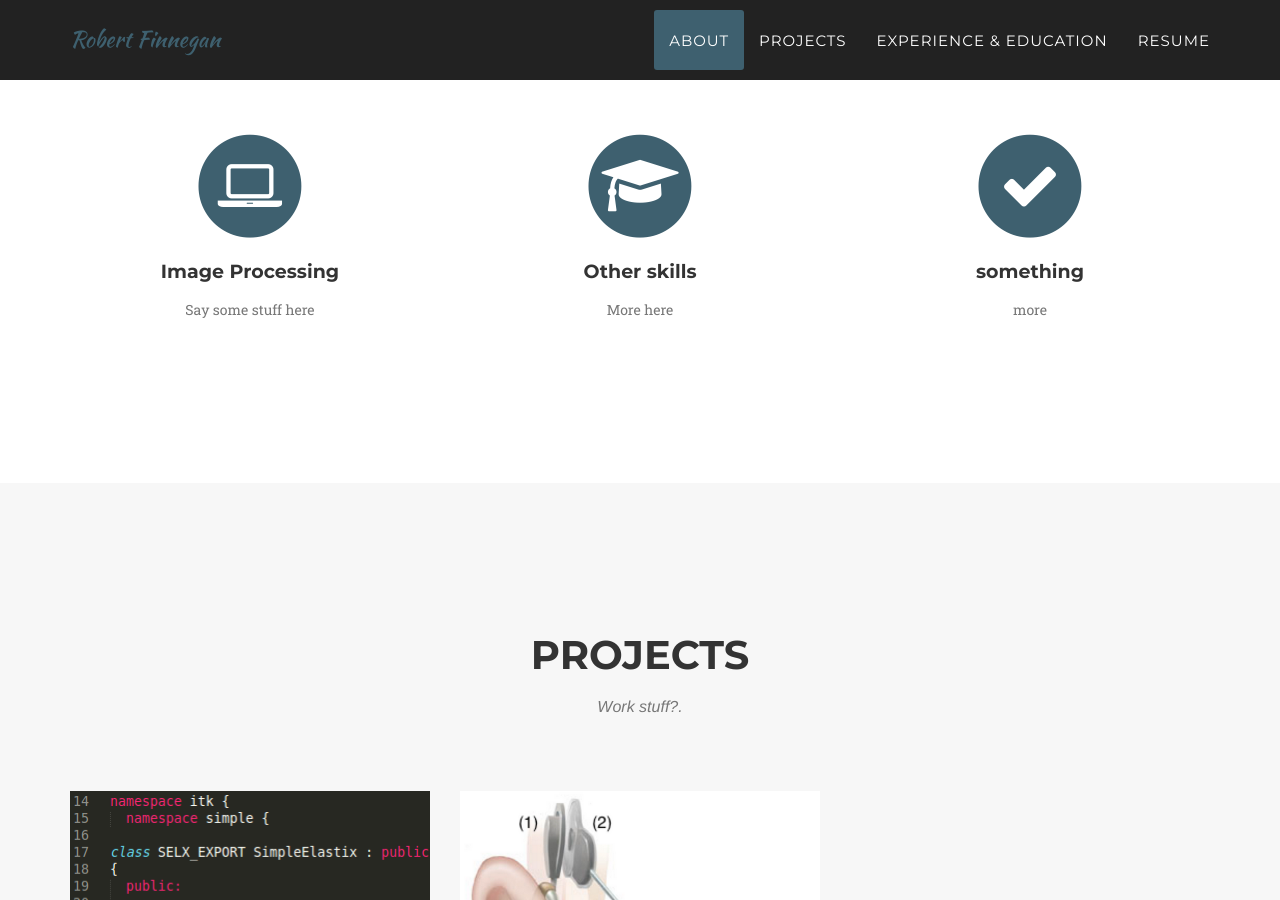
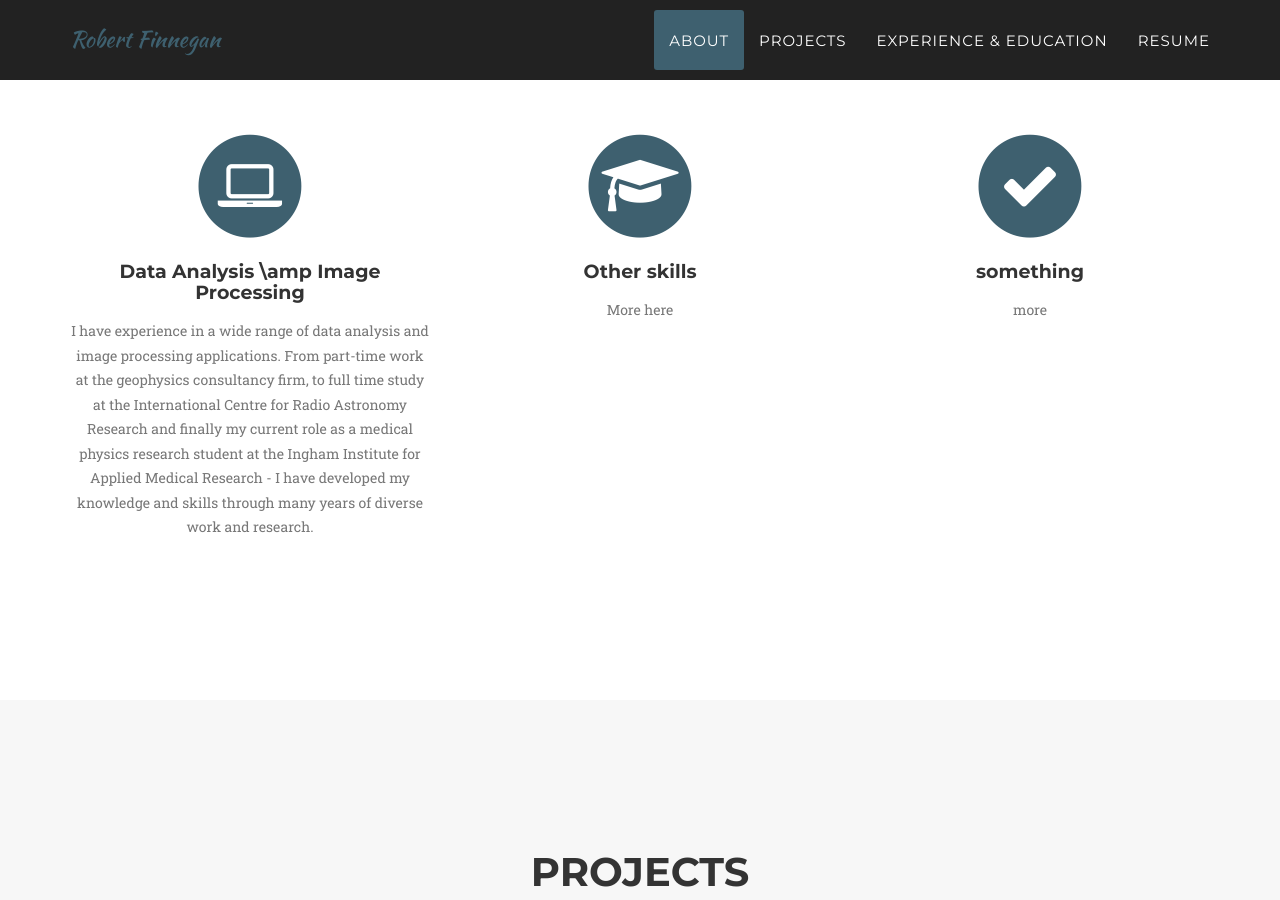
Before and after one commit to rnfinnegan/rnfinnegan.github.io, a Jekyll site: the page index.html, which Jekyll copies as it is, in a window 1280 px wide and 900 px high, scrolled down 1113 px. Built offline with Jekyll 4.4.1, drawn with Linux system fonts in a browser that asks for light colours; some web fonts are replaced.

Commit message:
Update index.html

```diff
--- a/index.html
+++ b/index.html
@@ -117,8 +117,8 @@
                         <i class="fa fa-circle fa-stack-2x text-primary"></i>
                         <i class="fa fa-laptop fa-stack-1x fa-inverse"></i>
                     </span>
-                    <h4 class="experience-heading">Image Processing</h4>
-                    <p class="text-muted">Say some stuff here</p>
+                    <h4 class="experience-heading">Data Analysis \amp Image Processing</h4>
+                    <p class="text-muted">I have experience in a wide range of data analysis and image processing applications. From part-time work at the geophysics consultancy firm, to full time study at the International Centre for Radio Astronomy Research and finally my current role as a medical physics research student at the Ingham Institute for Applied Medical Research - I have developed my knowledge and skills through many years of diverse work and research.</p>
                 </div>
                 <div class="col-md-4">
                     <span class="fa-stack fa-4x">
```
